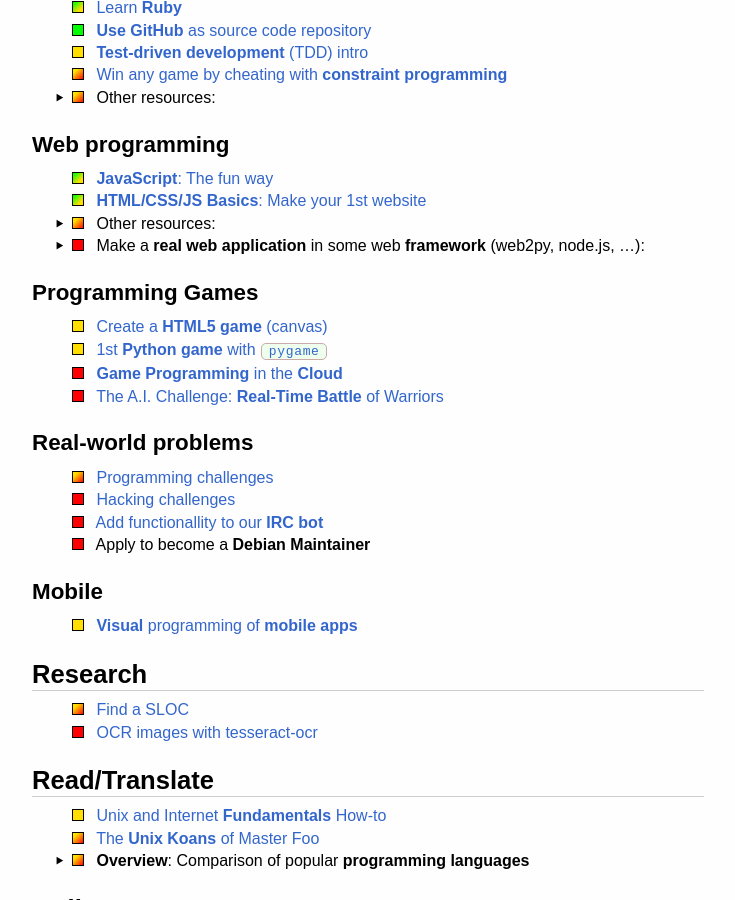
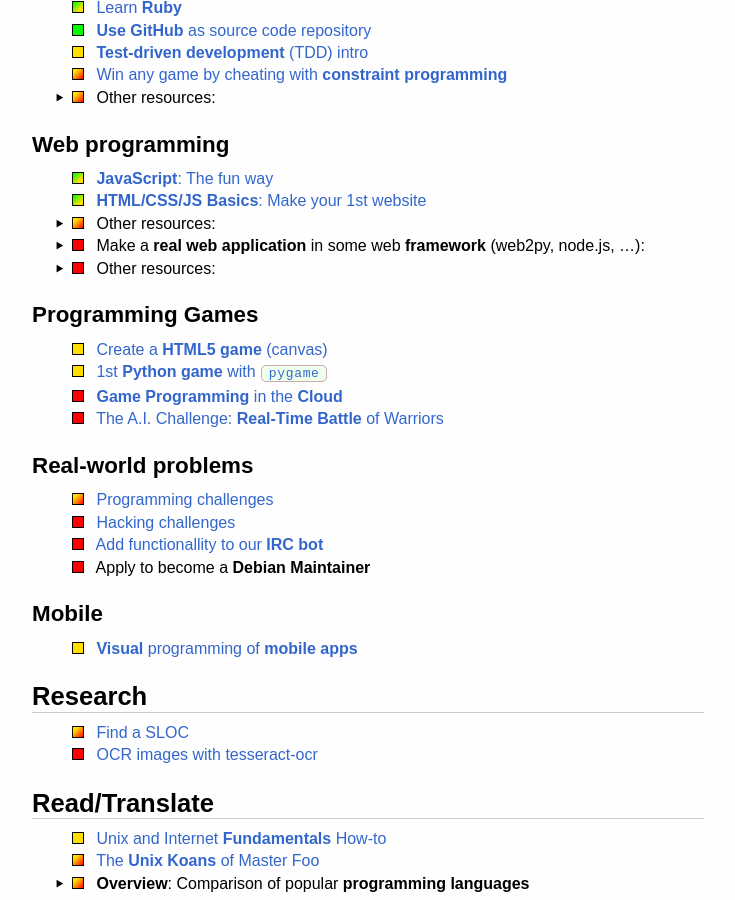
Before and after one commit to CoderDojoSI/course, a Jekyll site: the page built from tasks.md, in a window 1280 px wide and 900 px high, scrolled down 533 px. Shown: the whole window, without its empty margins (272-1007 px from the left). Built offline with Jekyll 4.4.1, drawn with Linux system fonts in a browser that asks for light colours; nearby versions of some CDN libraries; Markdown is read by kramdown in place of the engine named in the settings.

Commit message:
added kiberpipa affiliation, should do good. added jsGameWiki as other source.

```diff
--- a/_layouts/base.html
+++ b/_layouts/base.html
@@ -14,13 +14,13 @@
 {{ content }}
 
 <footer>
-  <a href="http://creativecommons.org/licenses/by-nc-sa/3.0/"><img alt="CC BY-NC-SA" src="http://i.creativecommons.org/l/by-nc-sa/3.0/88x31.png"/></a>
-  <img alt="Kopimi" src="/images/kopimi.png"/>
+  <a href="http://creativecommons.org/licenses/by-nc-sa/3.0/"><img alt="(CC BY-NC-SA)" src="http://i.creativecommons.org/l/by-nc-sa/3.0/88x31.png"/></a>
+  <a href="http://www.kiberpipa.org/"><img alt="Kiberpipa/Cyberpipe Hackerspace" src="/images/kiberpipa.png"/></a>
+  <img alt="" src="/images/kopimi.png"/>
   <!--[if IE]>
   <a href="http://affiliates.mozilla.org/link/banner/44894"><img alt="Upgrade to Firefox" src="/images/firefox.png"/></a>
   <![endif]-->
 </footer>
 
-
 </body>
 </html>
--- a/tasks.md
+++ b/tasks.md
@@ -53,6 +53,8 @@ Programming
   * ![[0]][5] [Front-end development bookmarks](https://github.com/dypsilon/frontend-dev-bookmarks)
 * ![[6]][5] Make a **real web application** in some web **framework** (web2py, node.js, ...):
   * Idea: You can (ab)use various [programmable web APIs](http://www.programmableweb.com/)
+* ![[0]][5] Other resources:
+  * ![[0]][5] [jsGameWiki](https://github.com/DaRaFF/jsgamewiki)
 
 ### Programming Games ###
 * ![[3]][3] [Create a **HTML5 game** (canvas)](tasks/html_game.html)
```
Also changed, not shown: images/kiberpipa.png (added), images/kopimi.png.
